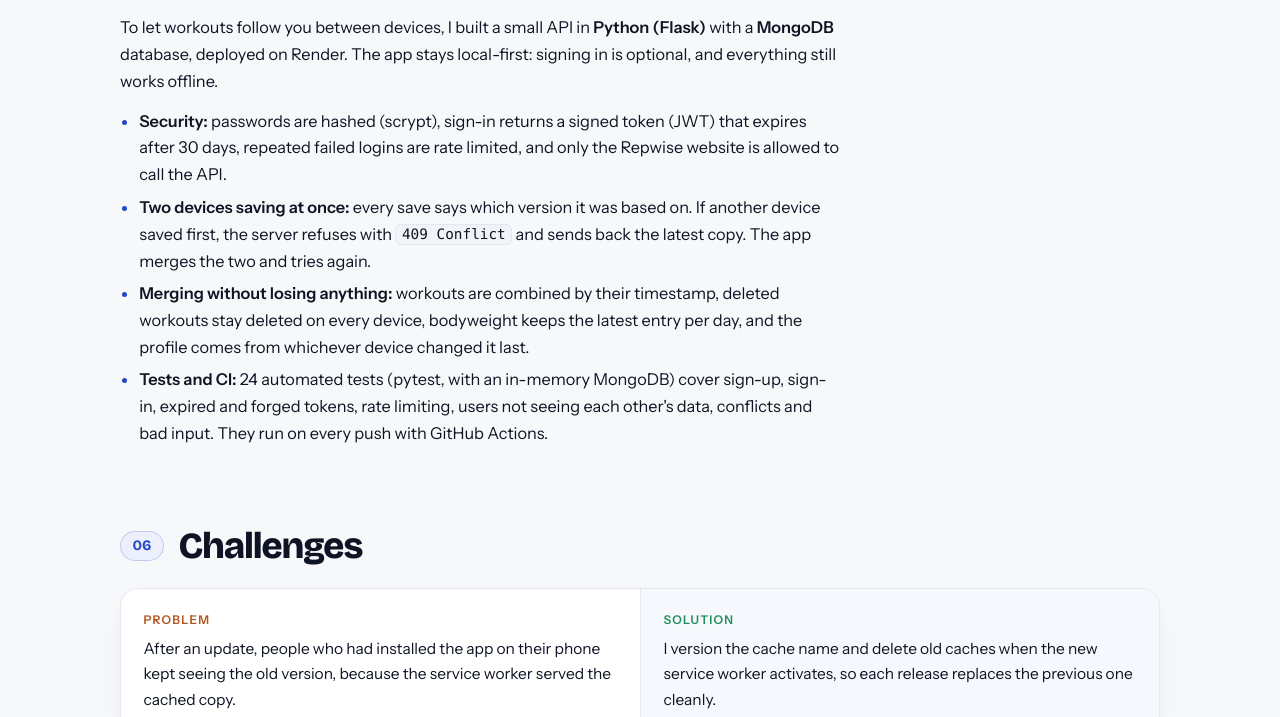
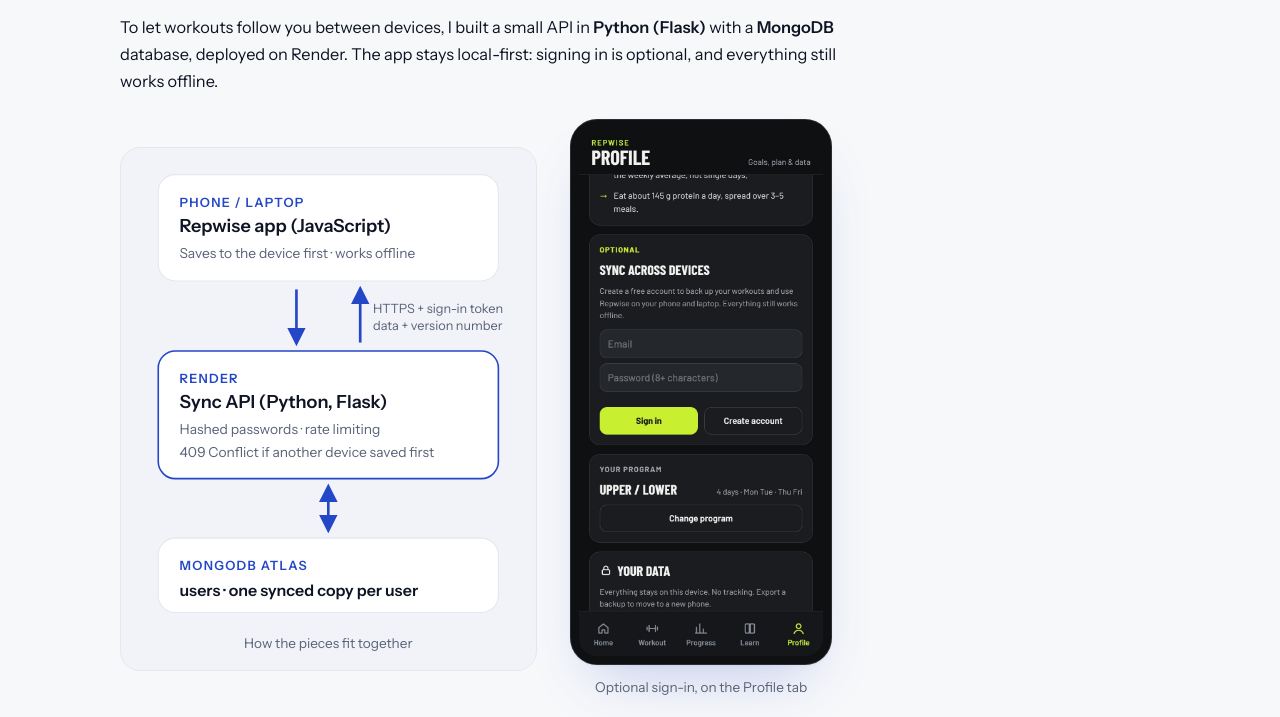
Before and after one commit to yushenn/matthew-os, a plain HTML site: page repwise.html in a window 1280 px wide. Shown: the part 3420-4137 px from the top of the page. Drawn offline with nearby package versions, Linux system fonts and the light colour scheme.

Commit message:
Repwise: mark as live, add stack summary, architecture diagram and sync screenshot

```diff
--- a/case.css
+++ b/case.css
@@ -72,6 +72,15 @@ p{margin:0}
 .wide-shot{margin:2.5rem 0 0}
 .wide-shot img{display:block;width:100%;height:auto;border-radius:16px;border:1px solid var(--line);box-shadow:var(--shadow-lg)}
 
+/* architecture figure */
+.arch{display:grid;grid-template-columns:1.5fr 1fr;gap:1.6rem;align-items:center;margin:1.6rem 0 0}
+.arch figure{margin:0}
+.arch-diagram{background:var(--surface-2);border:1px solid var(--line);border-radius:20px;padding:1rem}
+.arch-diagram svg{display:block;width:100%;height:auto}
+.arch-shot{max-width:260px;justify-self:center}
+.arch figcaption{font-size:.85rem;color:var(--muted);text-align:center;margin-top:.7rem}
+@media (max-width:760px){.arch{grid-template-columns:1fr}.arch-shot{max-width:240px}}
+
 /* sections */
 .section{padding:clamp(3rem,7vw,4.5rem) 0 0}
 .section-head{display:flex;align-items:center;gap:.9rem;margin-bottom:1.3rem}
--- a/repwise.html
+++ b/repwise.html
@@ -116,6 +116,42 @@
     <div class="section-head"><span class="num">05</span><h2>Adding a backend: accounts and sync</h2></div>
     <div class="prose">
       <p>To let workouts follow you between devices, I built a small API in <b>Python (Flask)</b> with a <b>MongoDB</b> database, deployed on Render. The app stays local-first: signing in is optional, and everything still works offline.</p>
+    </div>
+    <div class="arch">
+      <figure class="arch-diagram">
+        <svg viewBox="0 0 360 430" role="img" aria-labelledby="archTitle archDesc">
+          <title id="archTitle">How Repwise sync works</title>
+          <desc id="archDesc">The app on a phone or laptop saves to the device first, then syncs over HTTPS with a Flask API on Render, which stores data in MongoDB Atlas.</desc>
+          <defs><marker id="ah" viewBox="0 0 10 10" refX="8" refY="5" markerWidth="7" markerHeight="7" orient="auto-start-reverse"><path d="M0 0 10 5 0 10z" style="fill:var(--blue)"/></marker></defs>
+          <g font-family="Instrument Sans, system-ui, sans-serif">
+            <rect x="20" y="10" width="320" height="100" rx="16" style="fill:var(--surface);stroke:var(--line)"/>
+            <text x="40" y="40" font-size="12" font-weight="700" letter-spacing="1.2" style="fill:var(--blue)">PHONE / LAPTOP</text>
+            <text x="40" y="64" font-size="17" font-weight="700" style="fill:var(--ink)">Repwise app (JavaScript)</text>
+            <text x="40" y="88" font-size="13" style="fill:var(--muted)">Saves to the device first · works offline</text>
+
+            <line x1="150" y1="118" x2="150" y2="168" stroke-width="2.5" marker-end="url(#ah)" style="stroke:var(--blue)"/>
+            <line x1="210" y1="168" x2="210" y2="118" stroke-width="2.5" marker-end="url(#ah)" style="stroke:var(--blue)"/>
+            <text x="222" y="140" font-size="12" style="fill:var(--muted)">HTTPS + sign-in token</text>
+            <text x="222" y="156" font-size="12" style="fill:var(--muted)">data + version number</text>
+
+            <rect x="20" y="176" width="320" height="120" rx="16" style="fill:var(--surface);stroke:var(--blue);stroke-width:1.5"/>
+            <text x="40" y="206" font-size="12" font-weight="700" letter-spacing="1.2" style="fill:var(--blue)">RENDER</text>
+            <text x="40" y="230" font-size="17" font-weight="700" style="fill:var(--ink)">Sync API (Python, Flask)</text>
+            <text x="40" y="254" font-size="13" style="fill:var(--muted)">Hashed passwords · rate limiting</text>
+            <text x="40" y="276" font-size="13" style="fill:var(--muted)">409 Conflict if another device saved first</text>
+
+            <line x1="180" y1="304" x2="180" y2="344" stroke-width="2.5" marker-end="url(#ah)" marker-start="url(#ah)" style="stroke:var(--blue)"/>
+
+            <rect x="20" y="352" width="320" height="70" rx="16" style="fill:var(--surface);stroke:var(--line)"/>
+            <text x="40" y="382" font-size="12" font-weight="700" letter-spacing="1.2" style="fill:var(--blue)">MONGODB ATLAS</text>
+            <text x="40" y="406" font-size="15" font-weight="700" style="fill:var(--ink)">users · one synced copy per user</text>
+          </g>
+        </svg>
+        <figcaption>How the pieces fit together</figcaption>
+      </figure>
+      <figure class="arch-shot"><img class="shot" src="images/repwise-sync.jpg" alt="Repwise Profile screen with the optional Sync across devices sign-in card" width="390" height="844" loading="lazy"><figcaption>Optional sign-in, on the Profile tab</figcaption></figure>
+    </div>
+    <div class="prose" style="margin-top:1.4rem">
       <ul>
         <li><b>Security:</b> passwords are hashed (scrypt), sign-in returns a signed token (JWT) that expires after 30 days, repeated failed logins are rate limited, and only the Repwise website is allowed to call the API.</li>
         <li><b>Two devices saving at once:</b> every save says which version it was based on. If another device saved first, the server refuses with <code>409 Conflict</code> and sends back the latest copy. The app merges the two and tries again.</li>
```
Also changed, not shown: index.html (+14 -6 lines), images/repwise-sync.jpg (added).
